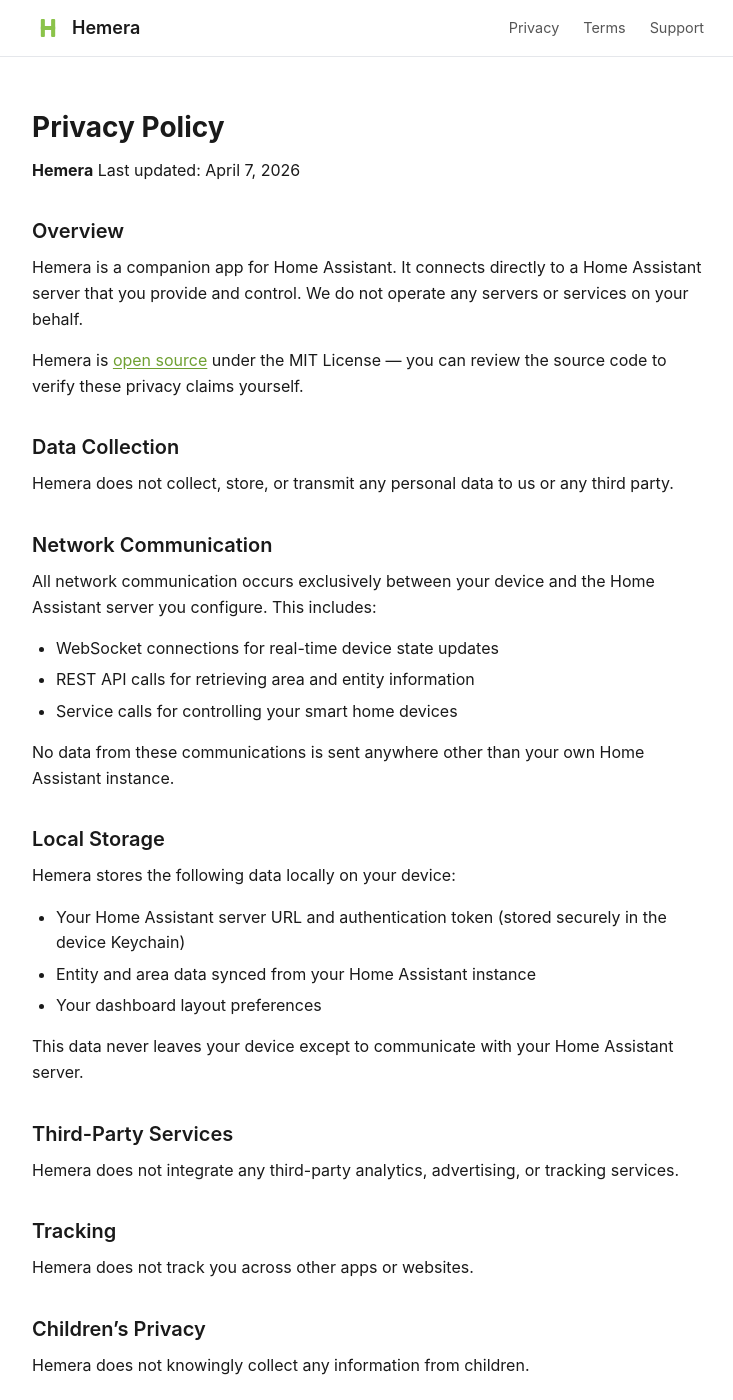
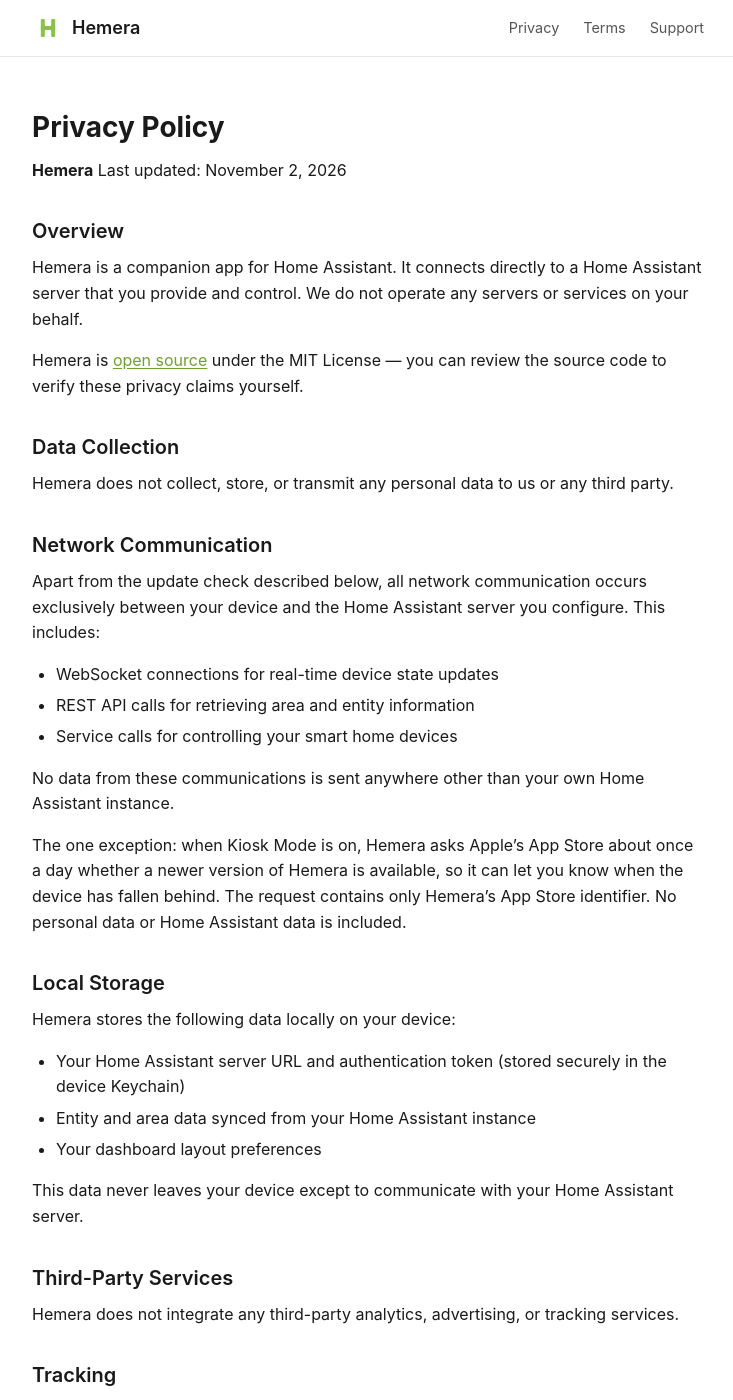
Before and after one commit to adborbas/hemera-site, a Jekyll site: the page built from privacy.md, in a window 1280 px wide and 1400 px high. Shown: the whole window, without its empty margins (272-1005 px from the left). Built offline with Jekyll 4.4.1, drawn with Linux system fonts in a browser that asks for light colours.

Commit message:
Mention the daily App Store update check in the privacy policy
Co-Authored-By: Claude Opus 5.5 <noreply@anthropic.com>

```diff
--- a/privacy.md
+++ b/privacy.md
@@ -6,7 +6,7 @@ title: Privacy Policy
 # Privacy Policy
 
 **Hemera**
-Last updated: April 7, 2026
+Last updated: November 2, 2026
 
 ## Overview
 
@@ -20,13 +20,15 @@ Hemera does not collect, store, or transmit any personal data to us or any third
 
 ## Network Communication
 
-All network communication occurs exclusively between your device and the Home Assistant server you configure. This includes:
+Apart from the update check described below, all network communication occurs exclusively between your device and the Home Assistant server you configure. This includes:
 
 - WebSocket connections for real-time device state updates
 - REST API calls for retrieving area and entity information
 - Service calls for controlling your smart home devices
 
 No data from these communications is sent anywhere other than your own Home Assistant instance.
+
+The one exception: when Kiosk Mode is on, Hemera asks Apple's App Store about once a day whether a newer version of Hemera is available, so it can let you know when the device has fallen behind. The request contains only Hemera's App Store identifier. No personal data or Home Assistant data is included.
 
 ## Local Storage
 
```
